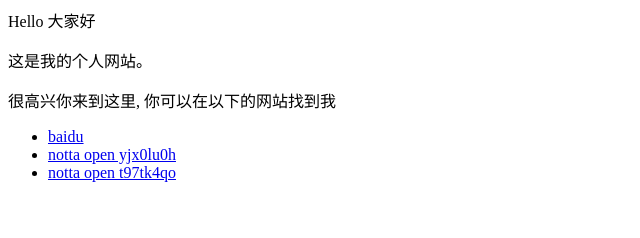
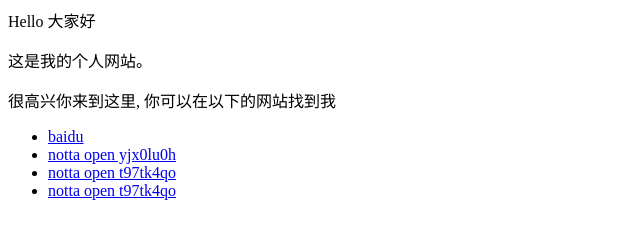
Before and after one commit to len8656/len8656.github.io, a plain HTML site: page index.html in a window 1280 px wide. Shown: the whole page, without its empty margins (0-640 px from the left). Drawn offline with Linux system fonts and the light colour scheme.

Commit message:
Update index.html

```diff
--- a/index.html
+++ b/index.html
@@ -6,6 +6,7 @@
   <li><a href="https://www.baidu.com">baidu</a></li>
   <li><a href="#" onclick="openApp('https://notta.onelink.me/HOdi/yjx0lu0h?code=01JV74QC8HD0ZVC59N4DHCCH2F')">notta open yjx0lu0h</a></li>
   <li><a href="#" onclick="openApp('https://notta.onelink.me/cpBZ/t97tk4qo')">notta open t97tk4qo</a></li>
+  <li><a href="#" onclick="openApp('https://notta.onelink.me/cpBZ/t97tk4qo')">notta open t97tk4qo</a></li>
 </ul>
 
 <script>
```
